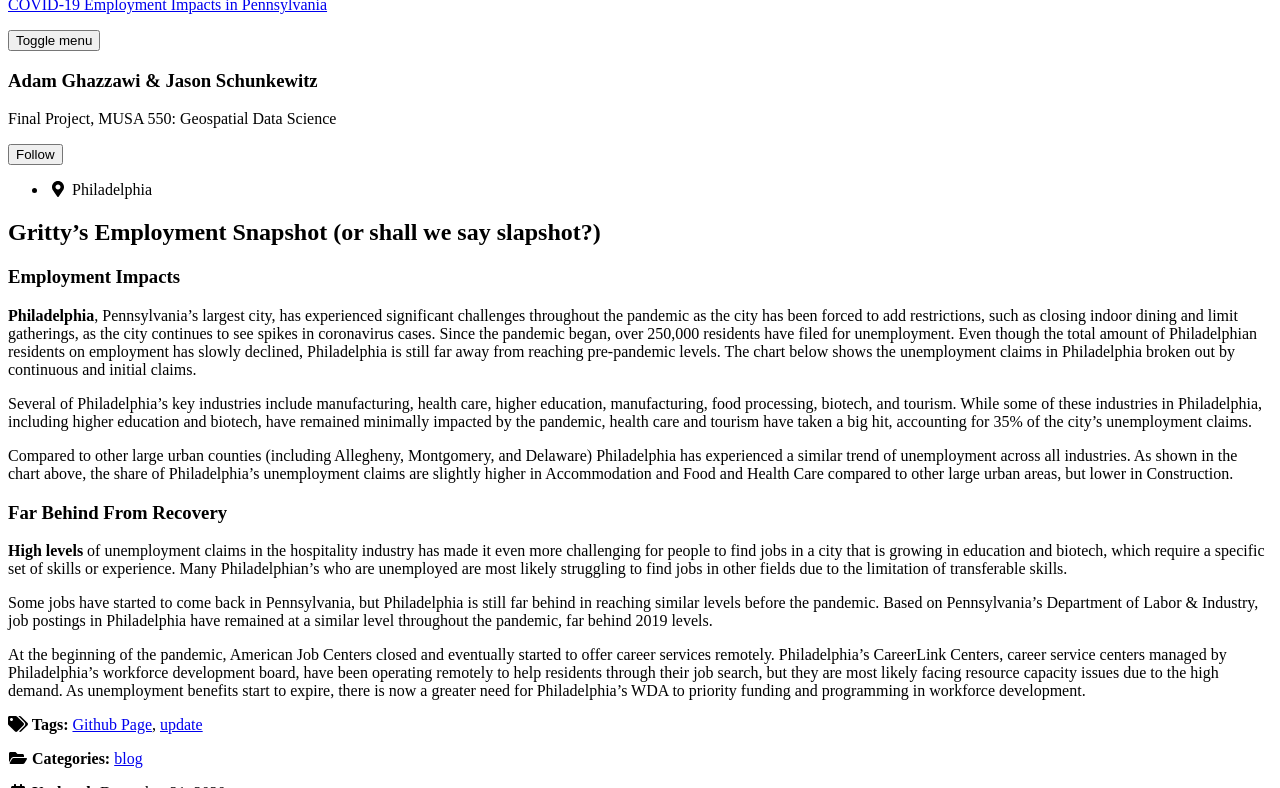
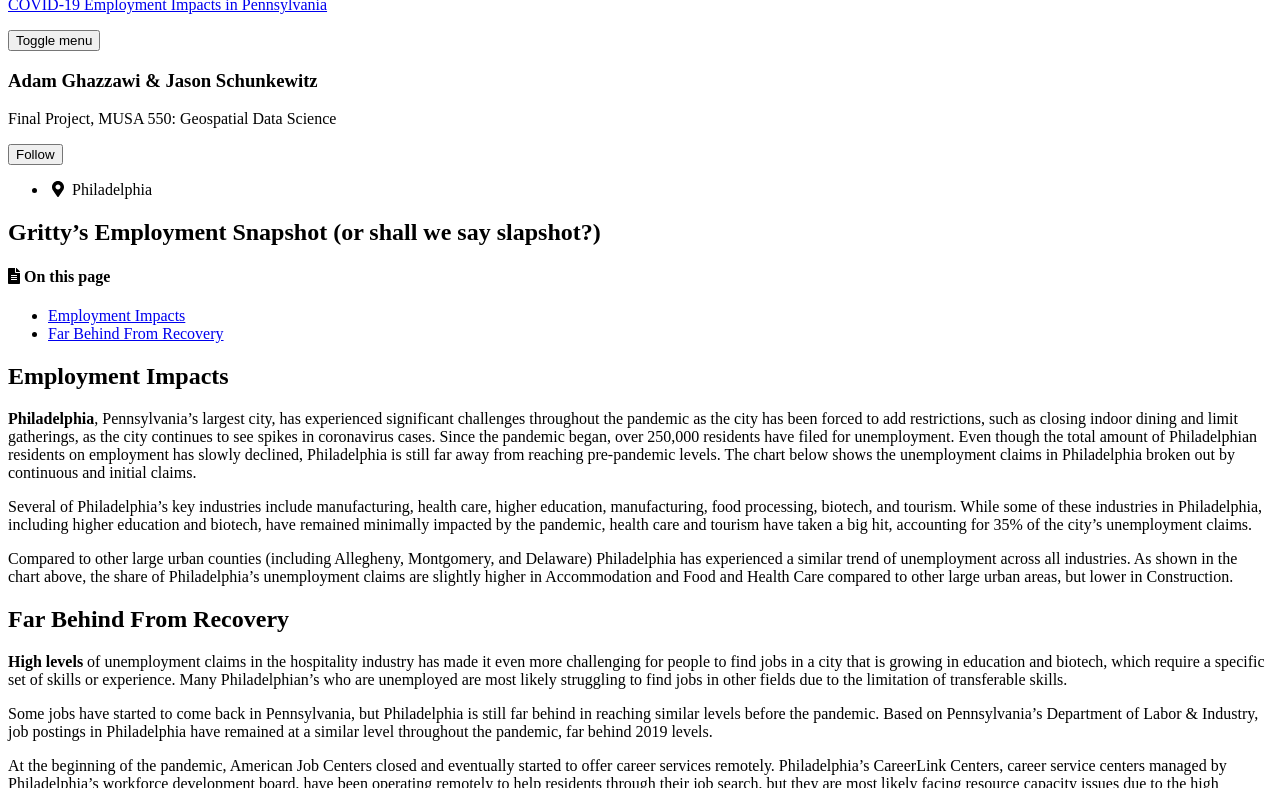
Before and after one commit to amghazzawi/PAemployment, a Jekyll site: the page built from _posts/2019-04-13-folium-charts.md, in a window 1280 px wide and 900 px high, cut to the strip 112-900 px from the top of the window. Built offline with Jekyll 4.4.1, drawn with Linux system fonts in a browser that asks for light colours; cached includes are drawn as plain includes; nearby versions of some CDN libraries; some of the changed lines change nothing that is shown.

Commit message:
Update 2019-04-13-folium-charts.md

```diff
--- a/_posts/2019-04-13-folium-charts.md
+++ b/_posts/2019-04-13-folium-charts.md
@@ -5,17 +5,17 @@ excerpt: "A comparative look at unemployment trends across different geographic
 categories:
   - blog
 hv-loader:
-  hv-chart-1: ["charts/4_phl_claims_month_hvplot.html", "400"]
-  hv-chart-2: ["charts/4_phl_claims_industry_hvplot.html", "400"]
-  hv-chart-3: ["charts/4_phl_vs_urban_claims_industry.html", "400"]
-  hv-chart-4: ["charts/4_PHL_job_posts.html", "400"]
+  hv-chart-1: ["charts/4_phl_claims_month_hvplot.html", "350"]
+  hv-chart-2: ["charts/4_phl_claims_industry_hvplot.html", "350"]
+  hv-chart-3: ["charts/4_phl_vs_urban_claims_industry.html", "350"]
+  hv-chart-4: ["charts/4_PHL_job_posts.html", "350"]
 
 tags:
-  - Github Page
-  - update
+toc: true
+toc_sticky: true
 ---
 
-# Employment Impacts
+## Employment Impacts
 **Philadelphia**, Pennsylvania’s largest city, has experienced significant challenges throughout the pandemic as the city has been forced to add restrictions, such as closing indoor dining and limit gatherings, as the city continues to see spikes in coronavirus cases.  Since the pandemic began, over 250,000 residents have filed for unemployment.   Even though the total amount of Philadelphian residents on employment has slowly declined, Philadelphia is still far away from reaching pre-pandemic levels.  The chart below shows the unemployment claims in Philadelphia broken out by continuous and initial claims.
 
 <div id="hv-chart-1"></div>
@@ -26,7 +26,7 @@ Several of Philadelphia’s key industries include manufacturing, health care, h
 
 Compared to other large urban counties (including Allegheny, Montgomery, and Delaware) Philadelphia has experienced a similar trend of unemployment across all industries. As shown in the chart above, the share of Philadelphia’s unemployment claims are slightly higher in Accommodation and Food and Health Care compared to other large urban areas, but lower in Construction.
 
-# Far Behind From Recovery
+## Far Behind From Recovery
 **High levels** of unemployment claims in the hospitality industry has made it even more challenging for people to find jobs in a city that is growing in education and biotech, which require a specific set of skills or experience. Many Philadelphian’s who are unemployed are most likely struggling to find jobs in other fields due to the limitation of transferable skills.
 
 Some jobs have started to come back in Pennsylvania, but Philadelphia is still far behind in reaching similar levels before the pandemic.   Based on Pennsylvania’s Department of Labor & Industry, job postings in Philadelphia have remained at a similar level throughout the pandemic, far behind 2019 levels.
```
